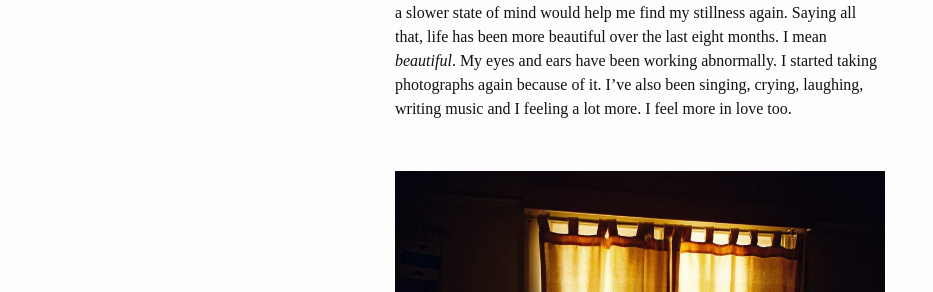
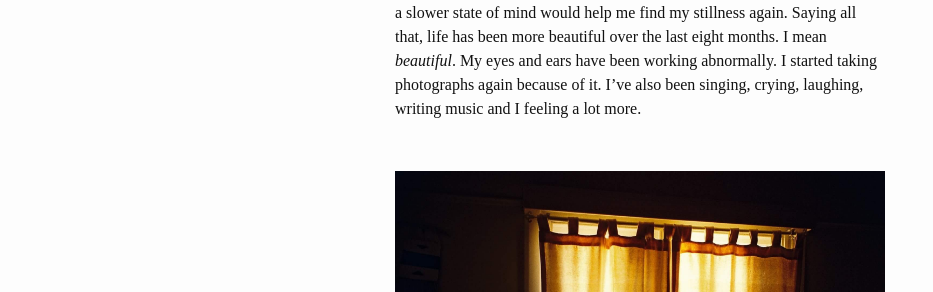
Before and after one commit to sophiegoblin/sophiegoblin.github.io, a Jekyll site: the page built from _posts/2017-07-30-whiplash.md, in a window 1280 px wide. Shown: the part 1111-1403 px from the top of the page, without its empty margins (0-933 px from the left). Built offline with Jekyll 4.4.1, drawn with Linux system fonts in a browser that asks for light colours; nearby versions of some CDN libraries.

Commit message:
changed wording

```diff
--- a/_posts/2017-07-30-whiplash.md
+++ b/_posts/2017-07-30-whiplash.md
@@ -12,6 +12,6 @@ The friendships I've found here have been real and grounding, more real than I
 
 I burnout ten months ago, then one night I woke up from a huge jolt of the bed. The apartment was swaying, shaking, crumbling, I could hear my neighbour's screams and tears. I'd never experienced an earthquake before. All Luke and I could do was hold onto each other. I think I became hypersensitive and internalised the aftershocks. Whatever happened I traumatised my upper spine and nervous system, particularly the area related to the balance and vision.
 
-Before I saw my spinal x-rays I didn't have an answer for the vertigo, I'd lost control. I took time off to remedy the panic attacks and anxiety, hoping a slower state of mind would help me find my stillness again. Saying all that, life has been more beautiful over the last eight months. I mean *beautiful*. My eyes and ears have been working abnormally. I started taking photographs again because of it. I've also been singing, crying, laughing, writing music and I feeling a lot more. I feel more in love too.
+Before I saw my spinal x-rays I didn't have an answer for the vertigo, I'd lost control. I took time off to remedy the panic attacks and anxiety, hoping a slower state of mind would help me find my stillness again. Saying all that, life has been more beautiful over the last eight months. I mean *beautiful*. My eyes and ears have been working abnormally. I started taking photographs again because of it. I've also been singing, crying, laughing, writing music and I feeling a lot more.
 
 ![The light shining through the bedroom window](/img/australia/abbotsford-bedroom-light.jpg "The bedroom window")
```
